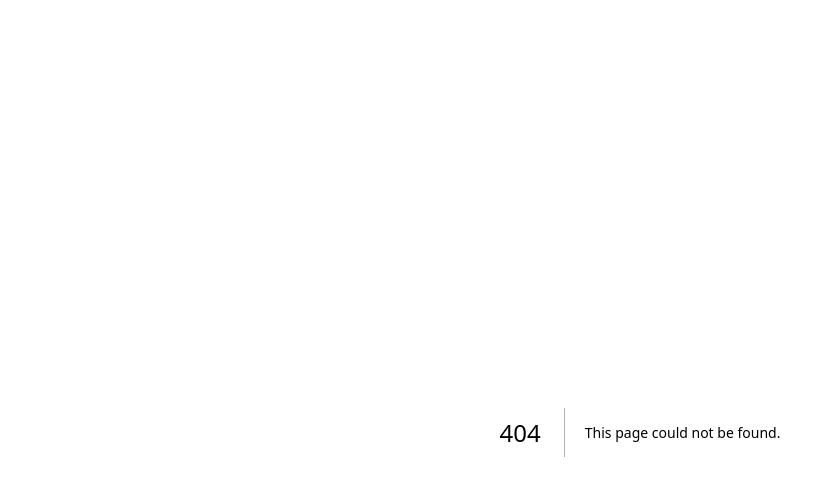
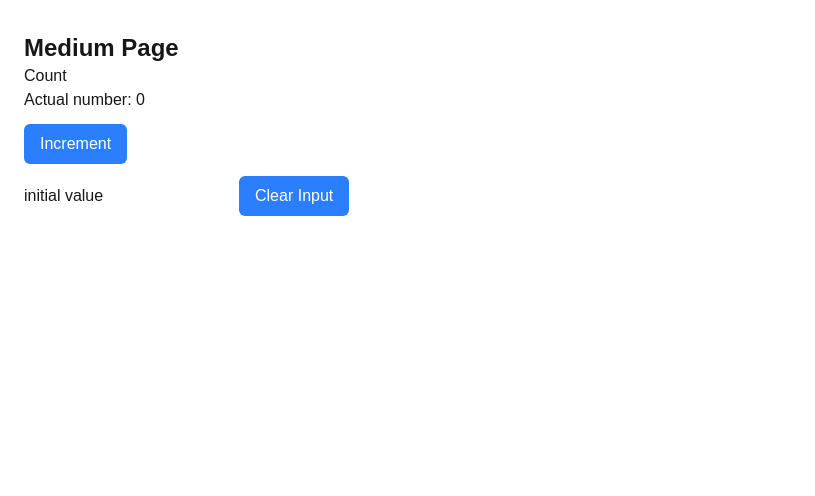
Before and after one commit to MatheusFilipeFreitas/Postgraduate-First-App-React-Next, a Next.js app: page /medium in a window 1280 px wide. Before the commit this address had no page. Shown: the top 496 px of the page, without its empty margins (0-815 px from the left). Built offline with nearby package versions, Linux system fonts and the light colour scheme.

Commit message:
Restore /medium page accidentally removed in previous commit.
Re-add app/medium/page.tsx so the counter demo route works at /medium again.

Co-authored-by: Cursor <cursoragent@cursor.com>

```diff
--- /dev/null
+++ b/app/medium/page.tsx
@@ -0,0 +1,43 @@
+// =============================================================================
+// FILE: MediumPage
+// =============================================================================
+// Demo page for Client Component interactivity (counter, useEffect, Button composition, controlled input).
+// Server Component (no "use client") — the page itself renders on the server.
+// Route: app/medium/page.tsx → URL /medium
+//
+// Study note: Server pages can import and render Client Components.
+// Count runs in the browser; MediumPage shell is rendered on the server.
+
+// =============================================================================
+// TOPIC: Importing Client Components from a Server page
+// =============================================================================
+// Study notes:
+// - A Server Component page can import a Client Component (Count has "use client").
+// - Next.js sends the Client Component bundle to the browser for hydration.
+// - The page does not need "use client" unless it uses hooks or events itself.
+// - Relative import ../components/count resolves from app/medium/ to app/components/.
+//
+// Used here: MediumPage wraps Count and adds a page title.
+
+import Count from "../components/count";
+
+// =============================================================================
+// TOPIC: Page component
+// =============================================================================
+// Study notes:
+// - page.tsx in app/medium/ maps to the /medium URL segment.
+// - default export: Next.js expects the page component as the default export.
+// - Composition: page provides layout/context; Count handles state, effects, Button reuse, and input.
+//
+// Used here: heading + Count component on the /medium route.
+
+const MediumPage = () => {
+    return (
+        <div>
+            <h1 className="text-2xl font-bold">Medium Page</h1>
+            <Count />
+        </div>
+    );
+};
+
+export default MediumPage;
```
